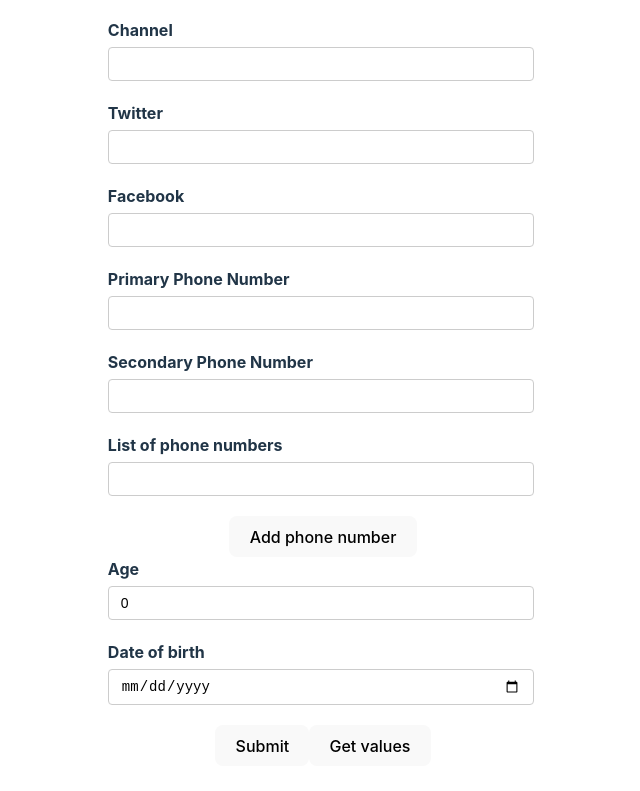
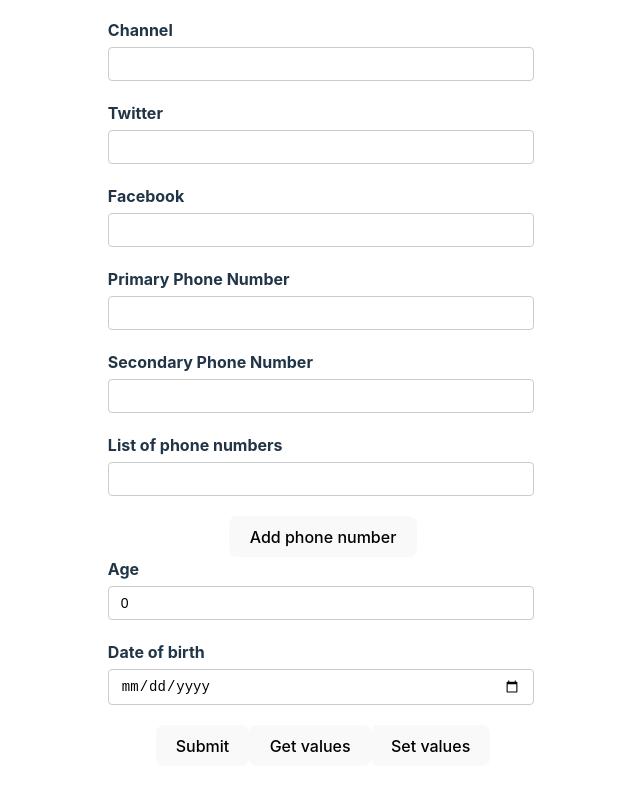
Before and after one commit to Narotam-Mishra/react-hook-form_learning, a React (Vite) app: page / in a window 1280 px wide. Shown: the part 305-1096 px from the top of the page, without its empty margins (317-957 px from the left). Built offline with nearby package versions, Linux system fonts and the light colour scheme.

Commit message:
rhf_1.18_set_field_value

```diff
--- a/src/components/YoutubeForm.tsx
+++ b/src/components/YoutubeForm.tsx
@@ -49,7 +49,7 @@
     // }
   });
 
-  const { register, control, handleSubmit, formState, watch, getValues } = form;
+  const { register, control, handleSubmit, formState, watch, getValues, setValue } = form;
   const { errors } = formState
 
   const { fields, append, remove } = useFieldArray({
@@ -65,6 +65,14 @@
 
   const handleGetValues = () => {
     console.log("Get values", getValues(["username", "email"]));
+  }
+
+  const handleSetValues = () => {
+    setValue("username", "", {
+      shouldDirty: true,
+      shouldTouch: true,
+      shouldValidate: true
+    });
   }
 
   // useEffect(() => {
@@ -240,7 +248,12 @@
         </div>
 
         <button>Submit</button>
+
+        {/* get value */}
         <button type="button" onClick={handleGetValues}>Get values</button>
+
+        {/* set value */}
+        <button type="button" onClick={handleSetValues}>Set values</button>
       </form>
       <DevTool control={control} />
     </div>
```
Also changed, not shown: ReadMe.txt.
